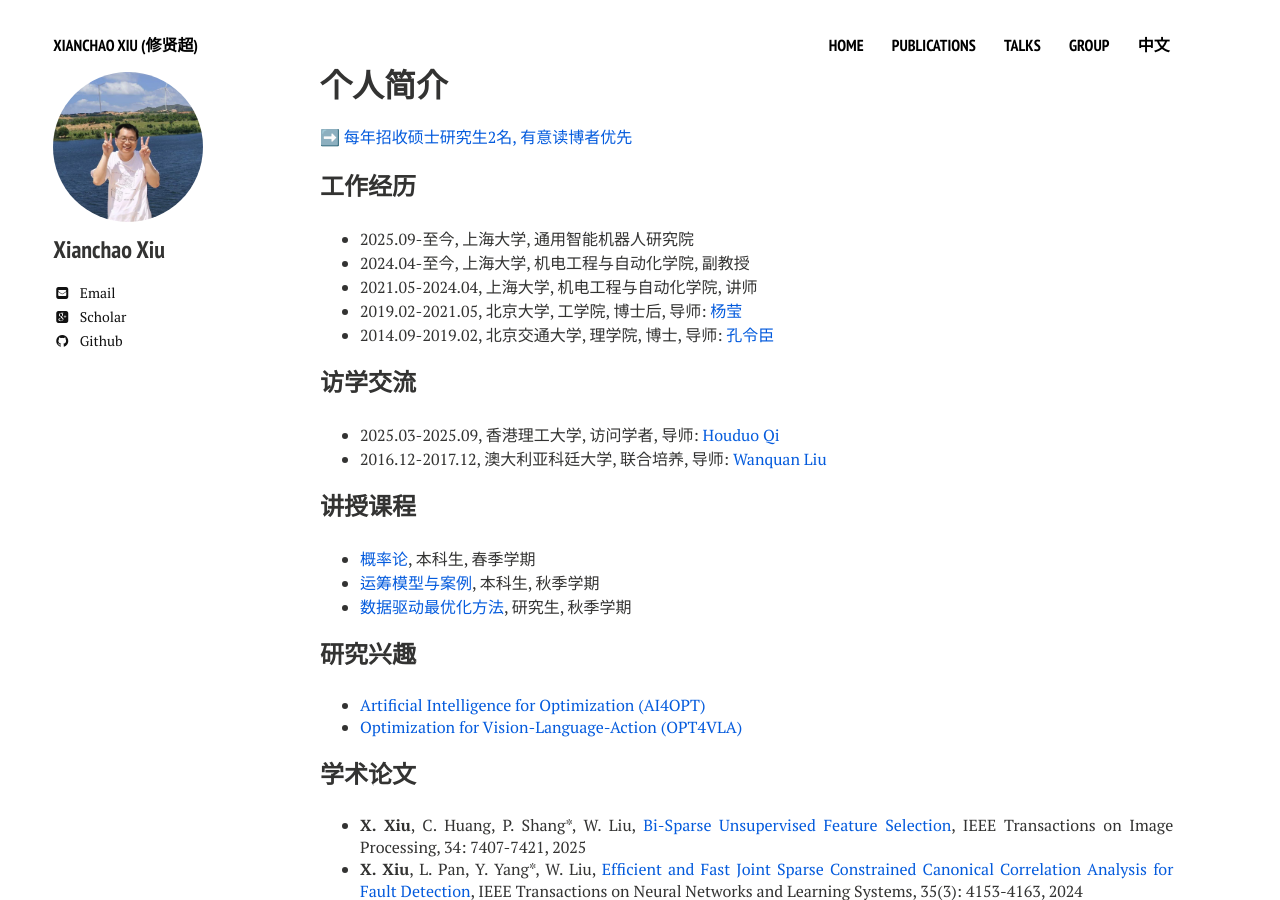
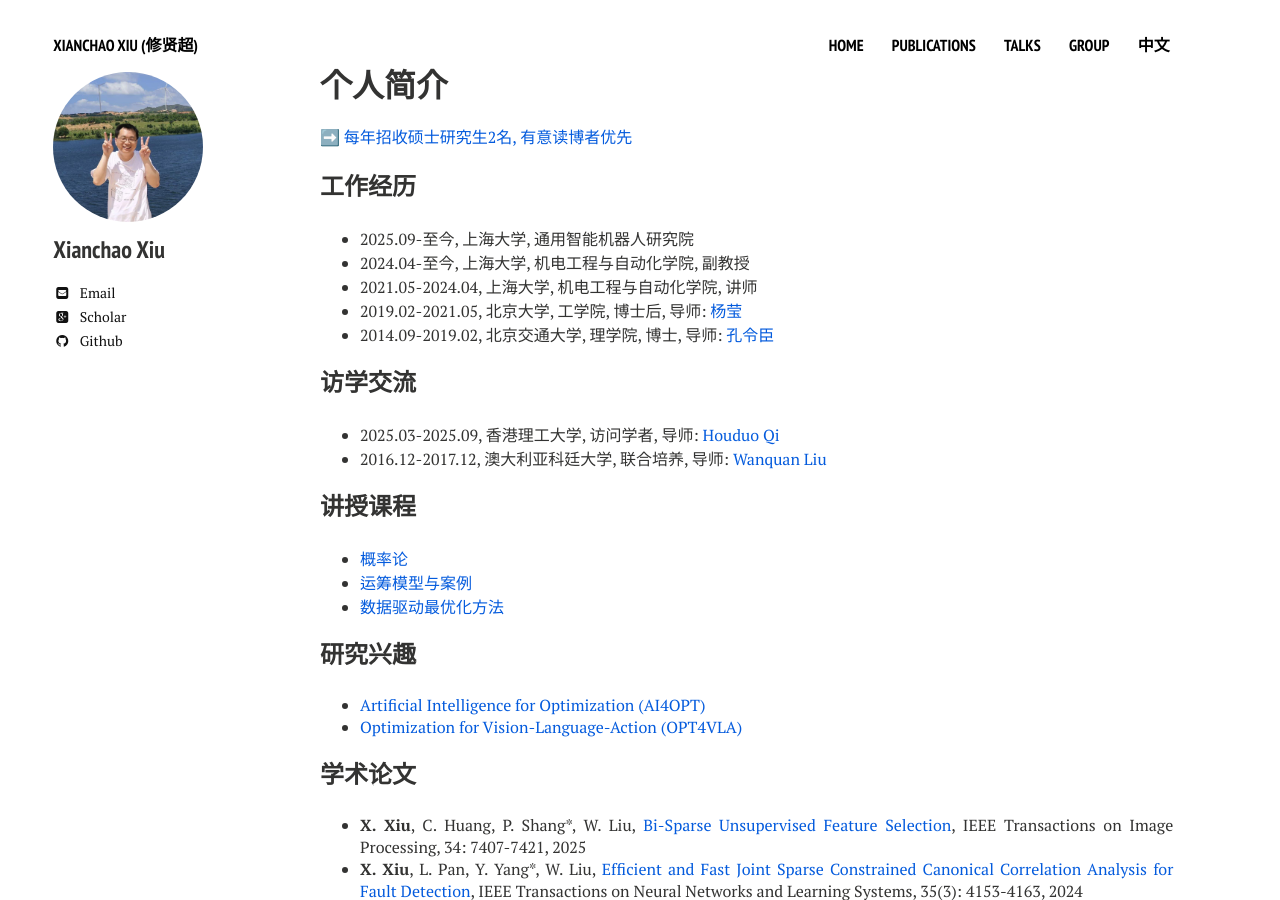
Before and after one commit to xianchaoxiu/xianchaoxiu.github.io, a Jekyll site: the page built from chinese/index.md, in a window 1280 px wide and 900 px high. Built offline with Jekyll 4.4.1, drawn with Linux system fonts in a browser that asks for light colours; nearby versions of some CDN libraries.

Commit message:
Update index.md

```diff
--- a/chinese/index.md
+++ b/chinese/index.md
@@ -24,9 +24,9 @@ share: false
 
 
 ### 讲授课程
-* <a href="https://xianchaoxiu.github.io/chinese/course/PRO/" class="textlink" target="_blank">  概率论</a>, 本科生, 春季学期 <br>
-* <a href="https://xianchaoxiu.github.io/chinese/course/OR/" class="textlink" target="_blank">   运筹模型与案例</a>, 本科生, 秋季学期 <br>
-* <a href="https://xianchaoxiu.github.io/chinese/course/OPT/" class="textlink" target="_blank">  数据驱动最优化方法</a>, 研究生, 秋季学期 <br>
+* <a href="https://xianchaoxiu.github.io/chinese/course/PRO/" class="textlink" target="_blank">  概率论</a><br>
+* <a href="https://xianchaoxiu.github.io/chinese/course/OR/" class="textlink" target="_blank">   运筹模型与案例</a> <br>
+* <a href="https://xianchaoxiu.github.io/chinese/course/OPT/" class="textlink" target="_blank">  数据驱动最优化方法</a> <br>
 
 
 
```
